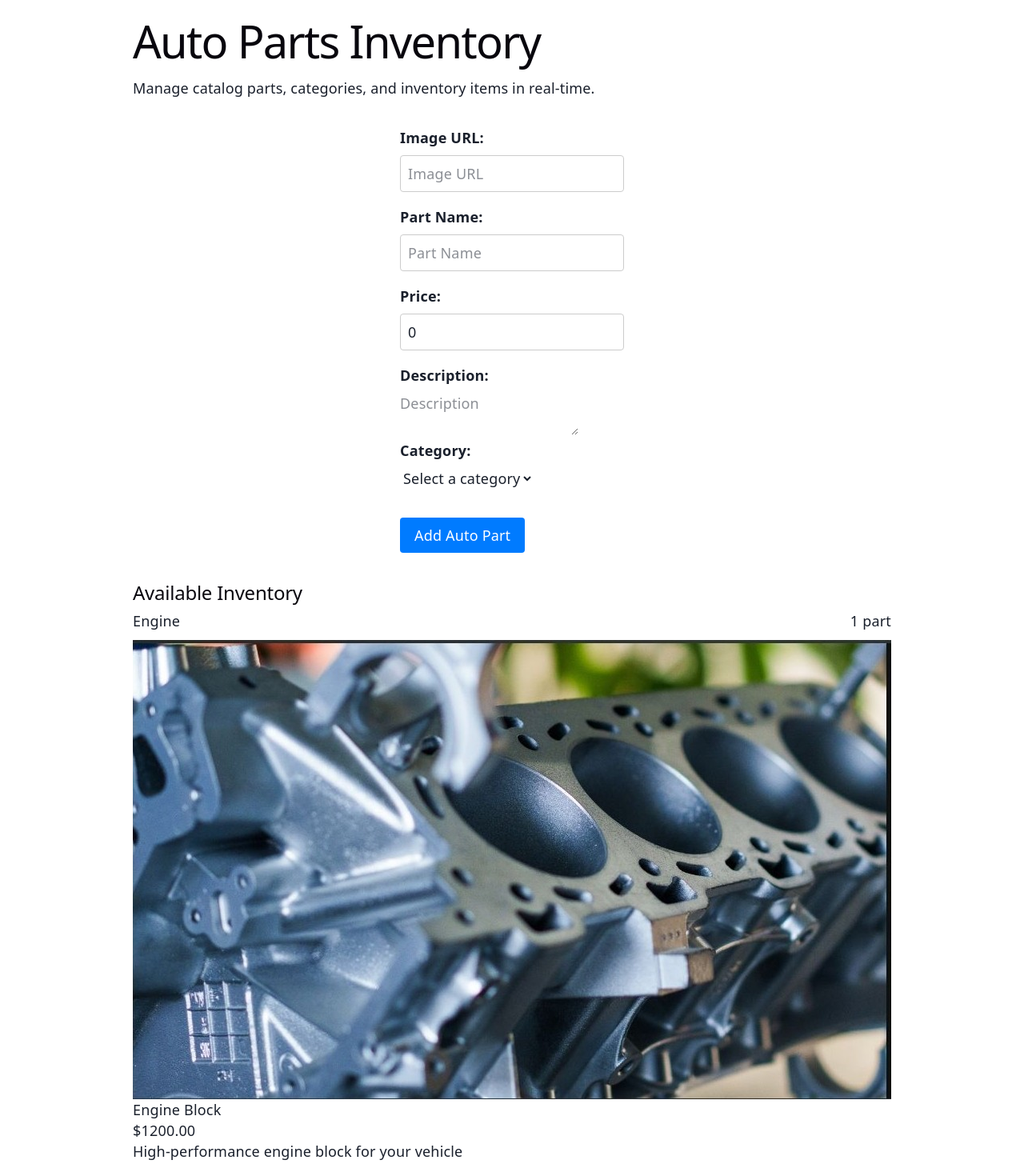
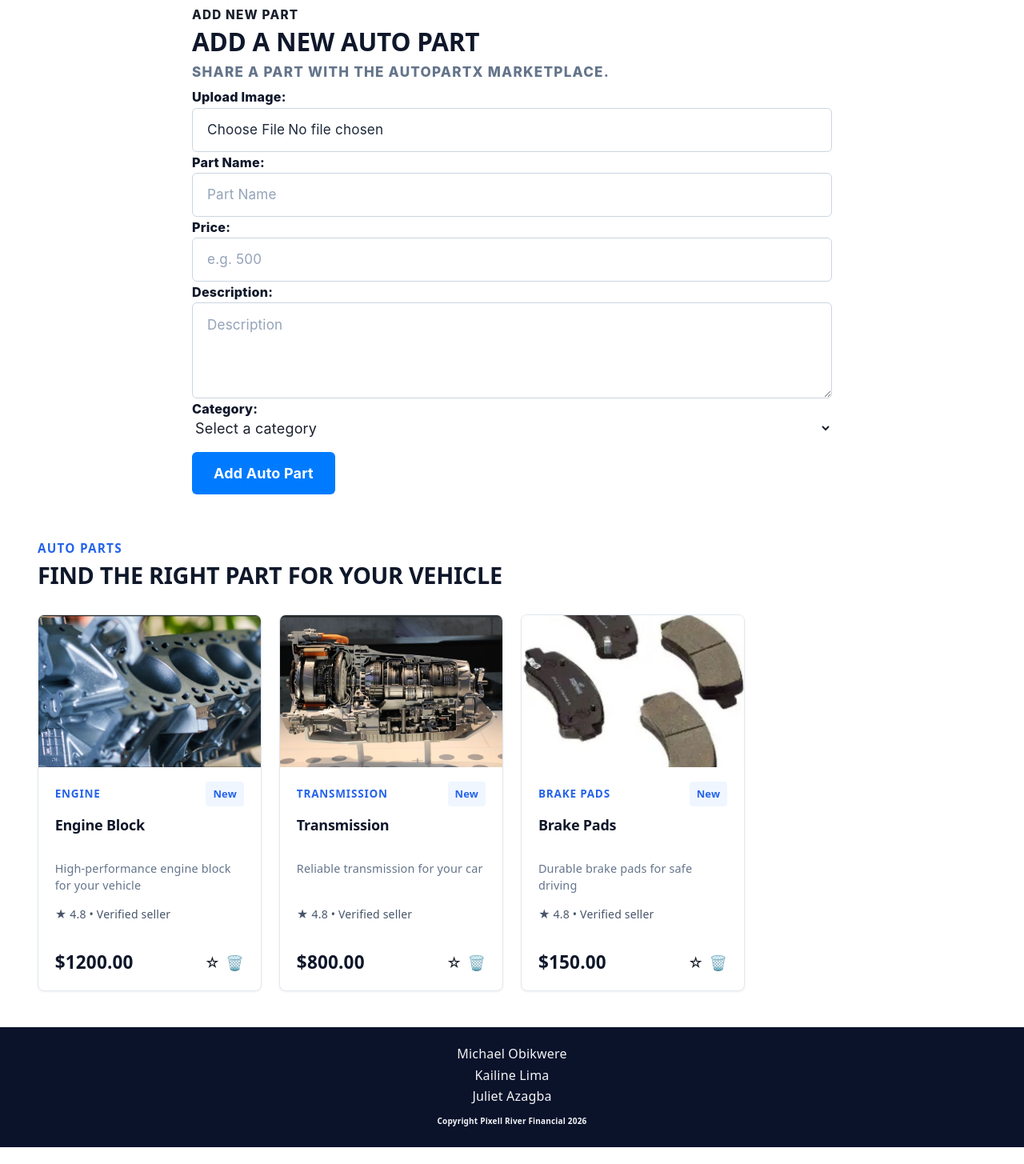
Before and after one commit to Michaelo233/AutoParts-X, a React (Vite) app: page / in a window 1280 px wide. Shown: the part 860-2315 px from the top of the page at 80% size. After the commit the page ends 2294 px from the top, so only its background shows below. Built offline with nearby package versions, Linux system fonts and the light colour scheme.

Commit message:
feat: Finish to add value and improve the design.

```diff
--- a/src/component/KailineComponents/data/AutoPartsData.ts
+++ b/src/component/KailineComponents/data/AutoPartsData.ts
@@ -6,7 +6,7 @@ const AutoPartsData: Auto[] = [
         AutoPart: [
             {
                 UserId: 3,
-                imageUrl: "./images/engine_block.jpg",
+                imageUrl: "/images/engine_block.jpg",
                 partId: 1,
                 partName: "Engine Block",
                 price: 1200.00,
@@ -21,7 +21,7 @@ const AutoPartsData: Auto[] = [
         AutoPart: [
             {
                 UserId: 2,
-                imageUrl: "./images/transmission.jpg",
+                imageUrl: "/images/Transmission.jpg",
                 partId: 2,
                 partName: "Transmission",
                 price: 800.00,
@@ -35,7 +35,7 @@ const AutoPartsData: Auto[] = [
         AutoPart: [
             {
                 UserId: 1,
-                imageUrl: "./images/brake_pads.jpg",
+                imageUrl: "/images/brake_pads.jpg",
                 partId: 3,
                 partName: "Brake Pads",
                 price: 150.00,
--- a/src/component/KailineComponents/form/AddAutoPartForm.module.css
+++ b/src/component/KailineComponents/form/AddAutoPartForm.module.css
@@ -1,36 +1,167 @@
+
+
 .formContainer {
+  max-width: 800px;
+  margin: 0 auto 3rem auto;
+  font-family: -apple-system, BlinkMacSystemFont, "Segoe UI", Roboto, Helvetica, Arial, sans-serif;
+}
+
+/* Header Styles */
+.headerBox {
+  font-size: 0.85rem;
+  font-weight: 800;
+  text-transform: uppercase;
+  letter-spacing: 0.08em;
+  margin: 0 0 0.3rem 0;
+}
+
+.title {
+  font-size: 1.75rem;
+  font-weight: 900;
+  text-transform: uppercase;
+  color: #0f172a;
+  margin: 0 0 0.4rem 0;
+}
+
+.subtitle {
+  color: #64748b;
+  font-size: 0.95rem;
+  margin: 0;
+}
+
+/* Form Card Container */
+.formCard {
+  background-color: #ffffff;
+  border: 1px solid #e2e8f0;
+  border-radius: 8px;
+  padding: 2rem;
+  box-shadow: 0 4px 6px -1px rgba(0, 0, 0, 0.05), 0 2px 4px -1px rgba(0, 0, 0, 0.03);
+}
+
+.form {
   display: flex;
   flex-direction: column;
-    align-items: center;
-    max-width: 500px;
-    margin: 0 auto;
-    padding: 2rem;
 }
+
+.formGroup {
+  display: flex;
+  flex-direction: column;
+  gap: 0.5rem;
+  margin-bottom: 1.5rem;
+}
+
+/* Grid for side-by-side inputs */
+.row {
+  display: grid;
+  grid-template-columns: 1fr 1fr;
+  gap: 1.5rem;
+}
+
+@media (max-width: 600px) {
+  .row {
+    grid-template-columns: 1fr;
+  }
+}
+
+/* Labels and Inputs */
 .label {
-    display: block;
-    margin-bottom: 0.5rem;
-    font-weight: bold;
+  font-weight: 800;
+  font-size: 0.9rem;
+  color: #0f172a;
 }
-.input {
+
+.input,
+.textarea,
+.select {
   width: 100%;
+  padding: 0.75rem 1rem;
+  border: 1px solid #cbd5e1;
+  border-radius: 6px;
+  font-size: 0.95rem;
+  font-family: inherit;
+  color: #1e293b;
+  box-sizing: border-box;
+  background-color: #ffffff;
+  transition: border-color 0.2s ease, box-shadow 0.2s ease;
+}
+
+.input::placeholder,
+.textarea::placeholder {
+  color: #94a3b8;
+}
+
+.input:focus,
+.textarea:focus,
+.select:focus {
+  outline: none;
+  border-color: #3b82f6;
+  box-shadow: 0 0 0 3px rgba(59, 130, 246, 0.15);
+}
+
+.fileInput {
+  width: 100%;
+  padding: 0.55rem;
+  border: 1px solid #cbd5e1;
+  border-radius: 6px;
+  background-color: #ffffff;
+  font-size: 0.9rem;
+  color: #475569;
+  box-sizing: border-box;
+}
+
+/* Specific styling for the Choose File button inside the input */
+.fileInput::file-selector-button {
+  background-color: #f1f5f9;
+  border: 1px solid #cbd5e1;
+  border-radius: 4px;
+  padding: 0.4rem 0.8rem;
+  margin-right: 1rem;
+  color: #334155;
+  font-weight: 600;
+  cursor: pointer;
+  transition: background-color 0.2s ease;
+}
+
+.fileInput::file-selector-button:hover {
+  background-color: #e2e8f0;
+}
+
+.textarea {
+  min-height: 120px;
+  resize: vertical;
+}
+
+/* Validation Error */
+.error {
+  color: #dc2626;
+  font-size: 0.85rem;
+  font-weight: 600;
+  margin: 0 0 1rem 0;
   padding: 0.5rem;
-    margin-bottom: 1rem;
-    border: 1px solid #ccc;
+  background-color: #fef2f2;
   border-radius: 4px;
+  border: 1px solid #fca5a5;
 }
-.button {
-    display: flex;
-    margin-top: 2rem;
-    align-items: center;
-    justify-content: center;
-    padding: 0.5rem 1rem;
+
+/* Submit Button */
+.submitBtn {
   background-color: #007bff;
-    color: white;
+  color: #ffffff;
   border: none;
-    border-radius: 4px;
+  padding: 0.75rem 1.5rem;
+  margin-top: 1rem;
+  font-size: 1rem;
+  font-weight: 700;
+  border-radius: 6px;
   cursor: pointer;
+  align-self: flex-start; /* Keeps the button from stretching full width */
+  transition: background-color 0.2s ease, transform 0.1s ease;
 }
-.errorMessage {
-    color: red;
-    margin-bottom: 1rem;
+
+.submitBtn:hover {
+  background-color: #0056b3;
 }
+
+.submitBtn:active {
+  transform: translateY(1px);
+}
--- a/src/component/KailineComponents/form/AddAutoPartForm.tsx
+++ b/src/component/KailineComponents/form/AddAutoPartForm.tsx
@@ -8,11 +8,12 @@ interface AddAutoPartsFormProps {
 }
 
 function AddAutoPartsForm({ category, onAddAutoPart }: AddAutoPartsFormProps) {
-    const [formName, setFormName] = useState({ imageUrl: '', partName: '', price: 0, description: ''});
+    {/* Initialize form state */}
+    const [formName, setFormName] = useState({ imageUrl: '', partName: '', price: '', description: ''});
     const [selectedCategory, setSelectedCategory] = useState('');
     const [validationMessage, setValidationMessage] = useState('');
 
-    const HandleInputChange = (e: React.ChangeEvent<HTMLInputElement | HTMLTextAreaElement | HTMLSelectElement>) => {
+    const HandleInputChange = (e: React.ChangeEvent<HTMLInputElement>) => {
         const { name, value } = e.target;
         setFormName((prevFormName) => ({
             ...prevFormName,
@@ -23,17 +24,29 @@ function AddAutoPartsForm({ category, onAddAutoPart }: AddAutoPartsFormProps) {
         }
     };
 
+    {/* Handle the image upload */}
+    const handleImageUpload = (e: React.ChangeEvent<HTMLInputElement>) => {
+        if (e.target.files && e.target.files.length > 0) {
+            // This creates a temporary local URL so the browser can display your selected .jpg immediately
+            const localImageUrl = URL.createObjectURL(e.target.files[0]);
+            setFormName((prev) => ({ ...prev, imageUrl: localImageUrl }));
+            if (validationMessage) setValidationMessage('');
+        }
+    };
+
+    {/* Handle form submission */}
     const handleSubmit = (event: SyntheticEvent<HTMLFormElement>) => {
         event.preventDefault();
-        // Validate form inputs
+        if (!formName.imageUrl) {
+            setValidationMessage('Image URL is required');
+            return;
+        }
+
         if (!formName.partName.trim()) {
             setValidationMessage('Part Name is required');
             return;
         }
-        if (!formName.imageUrl) {
-            setValidationMessage('Image URL is required');
-            return;
-        }
+
         if (!formName.price) {
             setValidationMessage('Price is required');
             return;
@@ -52,30 +65,37 @@ function AddAutoPartsForm({ category, onAddAutoPart }: AddAutoPartsFormProps) {
         }
 
         const newAutoPart = {
+            partId: Date.now(),
             imageUrl: formName.imageUrl,
             partName: formName.partName.trim(),
-            price: formName.price,
-            description: formName.description,
-        } as AutoPart;
+            price: Number(formName.price),
+            description: formName.description.trim(),
+            isFavourite: false,
+        };
+
         onAddAutoPart(newAutoPart);
 
         // Reset form fields after submission
-        setFormName({ imageUrl: '', partName: '', price: 0, description: '' });
+        setFormName({ imageUrl: '', partName: '', price: '', description: '' });
         setSelectedCategory('');
         setValidationMessage('');
     };
 
     return (
         <section className={styles.formContainer}>
-            <form onSubmit={handleSubmit}>
-                <label className={styles.label} htmlFor="imageUrl">Image URL:</label>
+            <header className={styles.headerBox}>
+                <p className={styles.eyebrow}>ADD NEW PART</p>
+                <h2 className={styles.title}>Add a New Auto Part</h2>
+                <p className={styles.subtitle}>Share a part with the AutoPartX marketplace.</p>
+            </header>
+            <form  className={styles.form} onSubmit={handleSubmit}>
+                <label className={styles.label} htmlFor="imageUrl">Upload Image:</label>
                 <input
-                    type="text"
-                    placeholder="Image URL"
-                    name="imageUrl"
-                    value={formName.imageUrl}
-                    onChange={HandleInputChange}
-                    className={styles.input}
+                id="imageUrl"
+                type="file"
+                accept=".jpg, .jpeg, .png"
+                onChange={handleImageUpload}
+                className={styles.input}
                 />
                 <label className={styles.label} htmlFor="partName">Part Name:</label>
                 <input
@@ -88,11 +108,12 @@ function AddAutoPartsForm({ category, onAddAutoPart }: AddAutoPartsFormProps) {
                 />
                 <label className={styles.label} htmlFor="price">Price:</label>
                 <input
+                    id="price"
                     type="number"
-                    placeholder="Price"
+                    placeholder="e.g. 500"
                     name="price"
                     value={formName.price}
-                    onChange={(e) => setFormName((previousFormName) => ({ ...previousFormName, price: Number(e.target.value) }))}
+                    onChange={(e) => setFormName((prev) => ({ ...prev, price: e.target.value }))}
                     className={styles.input}
                 />
                 <label className={styles.label} htmlFor="description">Description:</label>
@@ -118,7 +139,7 @@ function AddAutoPartsForm({ category, onAddAutoPart }: AddAutoPartsFormProps) {
                 </select>
                 {validationMessage && <p className={styles.errorMessage}>{validationMessage}</p>}
 
-                <button className={styles.button} type="submit">
+                <button className={styles.submitBtn} type="submit">
                     Add Auto Part
                 </button>
             </form>
--- a/src/component/KailineComponents/pages/AutoPartPage.tsx
+++ b/src/component/KailineComponents/pages/AutoPartPage.tsx
@@ -1,4 +1,4 @@
-import React, { useState } from 'react';
+import { useState } from 'react';
 import type { Auto, AutoPart } from '../types/AutoParts';
 import AutoPartsData from '../data/AutoPartsData';
 import AddAutoPartsForm from '../form/AddAutoPartForm';
@@ -12,7 +12,7 @@ export default function AutoPartPage() {
   const handleAddAutoPart = (newPart: AutoPart, targetCategory?: string) => {
     const completedPart: AutoPart = {
       partId: newPart.partId || Date.now(),
-      imageUrl: newPart.imageUrl || './images/placeholder.jpg',
+      imageUrl: newPart.imageUrl || 'jpg',
       partName: newPart.partName,
       price: Number(newPart.price) || 0,
       description: newPart.description || '',
@@ -20,7 +20,7 @@ export default function AutoPartPage() {
     };
 
     setCatalog((prevCatalog) => {
-      const resolvedCategory = targetCategory || prevCatalog[0]?.Category;
+      const resolvedCategory = targetCategory || prevCatalog[0]?.Category || 'General';
       const exists = prevCatalog.some(
         (group) => group.Category.toLowerCase() === resolvedCategory.toLowerCase()
       );
@@ -59,80 +59,84 @@ export default function AutoPartPage() {
     );
   };
 
+  // Flatten the catalog to get all parts with their category names
+  const allParts = catalog.flatMap((group) =>
+    group.AutoPart.map((part) => ({
+      ...part,
+      categoryName: group.Category,
+    }))
+  );
+
   return (
     <main className={styles.pageContainer}>
-      <header className={styles.header}>
-        <h1 className={styles.title}>Auto Parts Inventory</h1>
-        <p className={styles.subtitle}>
-          Manage catalog parts, categories, and inventory items in real-time.
-        </p>
-      </header>
-
       <AddAutoPartsForm
         category={categoryList}
         onAddAutoPart={(part) => handleAddAutoPart(part)}
       />
 
-      <section className={styles.inventorySection}>
-        <h2 className={styles.sectionTitle}>Available Inventory</h2>
+      <header className={styles.headerSection}>
+        <p className={styles.eyebrow}>AUTO PARTS</p>
+        <h1 className={styles.sectionHeading}>Find the Right Part for Your Vehicle</h1>
+      </header>
 
-        {catalog.length === 0 ? (
-          <p className={styles.emptyState}>The inventory is empty. Add a new part above.</p>
+      {/* A single grid for ALL parts */}
+      <section className={styles.cardGrid}>
+        {allParts.length === 0 ? (
+          <p>The inventory is empty. Add a new part above.</p>
         ) : (
-          catalog.map((group) => (
-            <article key={group.Category} className={styles.categoryCard}>
-              <div className={styles.categoryHeader}>
-                <h3 className={styles.categoryTitle}>{group.Category}</h3>
-                <span className={styles.categoryBadge}>
-                  {group.AutoPart.length} {group.AutoPart.length === 1 ? 'part' : 'parts'}
-                </span>
-              </div>
+          allParts.map((part) => (
+            <article key={part.partId} className={styles.productCard}>
 
-              <section className={styles.partsGrid}>
-                {group.AutoPart.map((part) => (
-                  <div key={part.partId} className={styles.partCard}>
+              {/* Constrained Image Wrapper */}
+              <div className={styles.imageWrapper}>
                 <img
                   src={part.imageUrl}
                   alt={part.partName}
-                      className={styles.partThumbnail}
+                  className={styles.cardImage}
                   onError={(e) => {
-                        (e.target as HTMLImageElement).src =
-                          'https://via.placeholder.com/90?text=Auto+Part';
+                    (e.target as HTMLImageElement).src = 'https://images.unsplash.com/photo-1486006920555-c77dce18193b?auto=format&fit=crop&w=600&q=80';
                   }}
                 />
+              </div>
 
-                    <section className={styles.partDetails}>
-                      <h4 className={styles.partName}>
-                        {part.partName}{' '}
-                      </h4>
-                      <p className={styles.partPrice}>${Number(part.price).toFixed(2)}</p>
-                      <p className={styles.partDescription}>{part.description}</p>
-                    </section>
+              <div className={styles.cardContent}>
+                <div className={styles.categoryHeader}>
+                  <span className={styles.categoryTag}>{part.categoryName}</span>
+                  <span className={styles.newBadge}>New</span>
+                </div>
 
-                    <section className={styles.actions}>
+                <h2 className={styles.cardTitle}>{part.partName}</h2>
+                <p className={styles.compatibilityText}>{part.description}</p>
+
+                <div className={styles.ratingLine}>
+                  ★ 4.8 &bull; Verified seller
+                </div>
+
+                <div className={styles.cardFooter}>
+                  <span className={styles.price}>${Number(part.price).toFixed(2)}</span>
+
+                  <div className={styles.buttonGroup}>
                     <button
                       type="button"
                       onClick={() => handleToggleFavourite(part.partId)}
-                        className={`${styles.favoriteButton} ${
-                          part.isFavourite ? styles.favorited : ''
-                        }`}
-                        aria-label={`Toggle favorite for ${part.partName}`}
+                      title={part.isFavourite ? 'Remove from favourites' : 'Add to favourites'}
+                      aria-label={part.isFavourite ? 'Remove from favourites' : 'Add to favourites'}
                     >
-                        {part.isFavourite ? '★ Favorited' : '☆ Favorite'}
+                      {part.isFavourite ? '★' : '☆'}
                     </button>
 
                     <button
                       type="button"
                       onClick={() => handleRemoveAutoPart(part.partId)}
-                        className={styles.deleteButton}
-                        aria-label={`Delete ${part.partName}`}
+                      className={styles.deleteBtn}
+                      title="Delete"
                     >
-                        Delete
+                      🗑️
                     </button>
-                    </section>
+
                   </div>
-                ))}
-              </section>
+                </div>
+              </div>
             </article>
           ))
         )}
```
Lines whose indentation alone changed are shown as unchanged.
